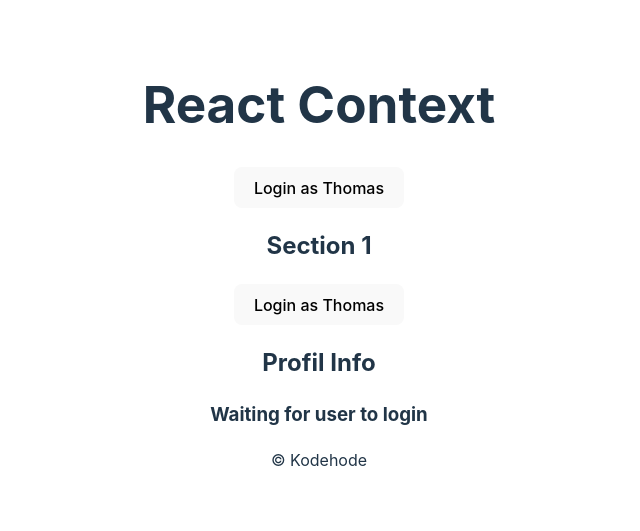
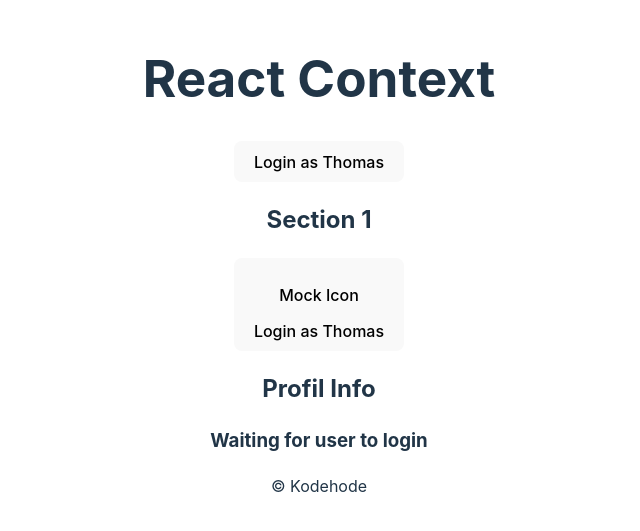
Before and after one commit to LarsGJobloop/module-d-2206-use-context, a React (Vite) app: page / in a window 1280 px wide. Shown: the part 143-674 px from the top of the page, without its empty margins (321-961 px from the left). Built offline with nearby package versions, Linux system fonts and the light colour scheme.

Commit message:
add optional icon to login button

```diff
--- a/src/components/LoginButton/LoginButton.jsx
+++ b/src/components/LoginButton/LoginButton.jsx
@@ -1,7 +1,15 @@
-import { useContext } from "react"
+import React, { useContext } from "react"
 import { userContext } from "../../contexts/userContext"
 
-export function LoginButton() {
+/**
+ * @param {{
+ *  Icon?: React.JSX.Element
+ * }} props
+ * @returns
+ */
+export function LoginButton(props) {
+  const {Icon} = props
+
   const {user, setUser} = useContext(userContext)
 
   function login() {
@@ -24,6 +32,11 @@ export function LoginButton() {
       }
     >
       {
+        Icon !== undefined
+        ? <Icon />
+        : ""
+      }
+      {
         user === null
         ? "Login as Thomas"
         : "Logout"
--- a/src/components/Main/Main.jsx
+++ b/src/components/Main/Main.jsx
@@ -1,12 +1,12 @@
 import { LoginButton } from "../LoginButton/LoginButton"
 import { ProfileInfo } from "../ProfileInfo/ProfileInfo"
 
-export function Main(props) {
+export function Main() {
   return (
     <main>
       <section>
         <h2>Section 1</h2>
-        <LoginButton />
+        <LoginButton Icon={MockIcon} />
       </section>
 
       <section>
@@ -15,3 +15,9 @@ export function Main(props) {
     </main>
   )
 }
+
+function MockIcon() {
+  return (
+    <p>Mock Icon</p>
+  )
+}
```
